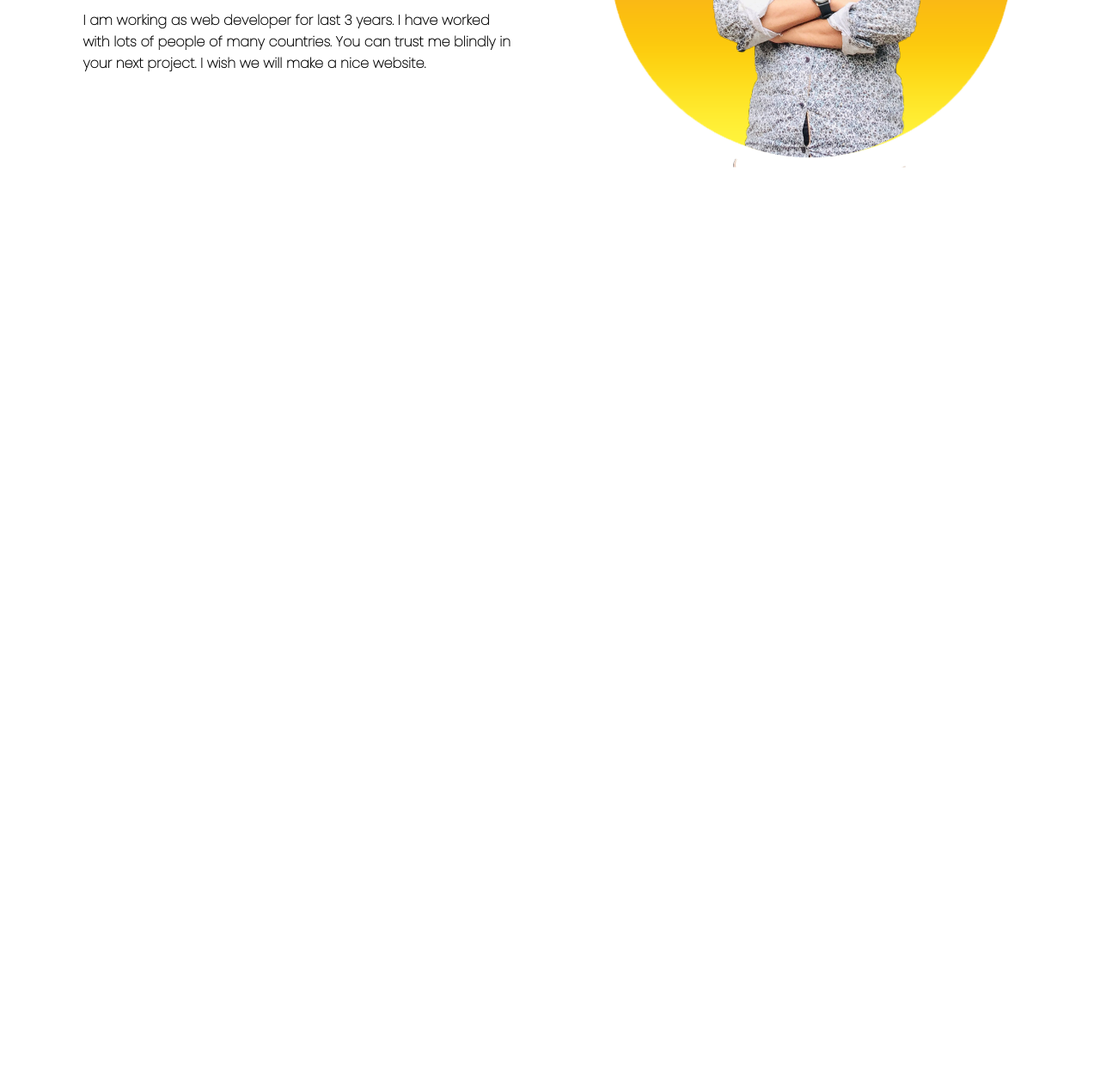
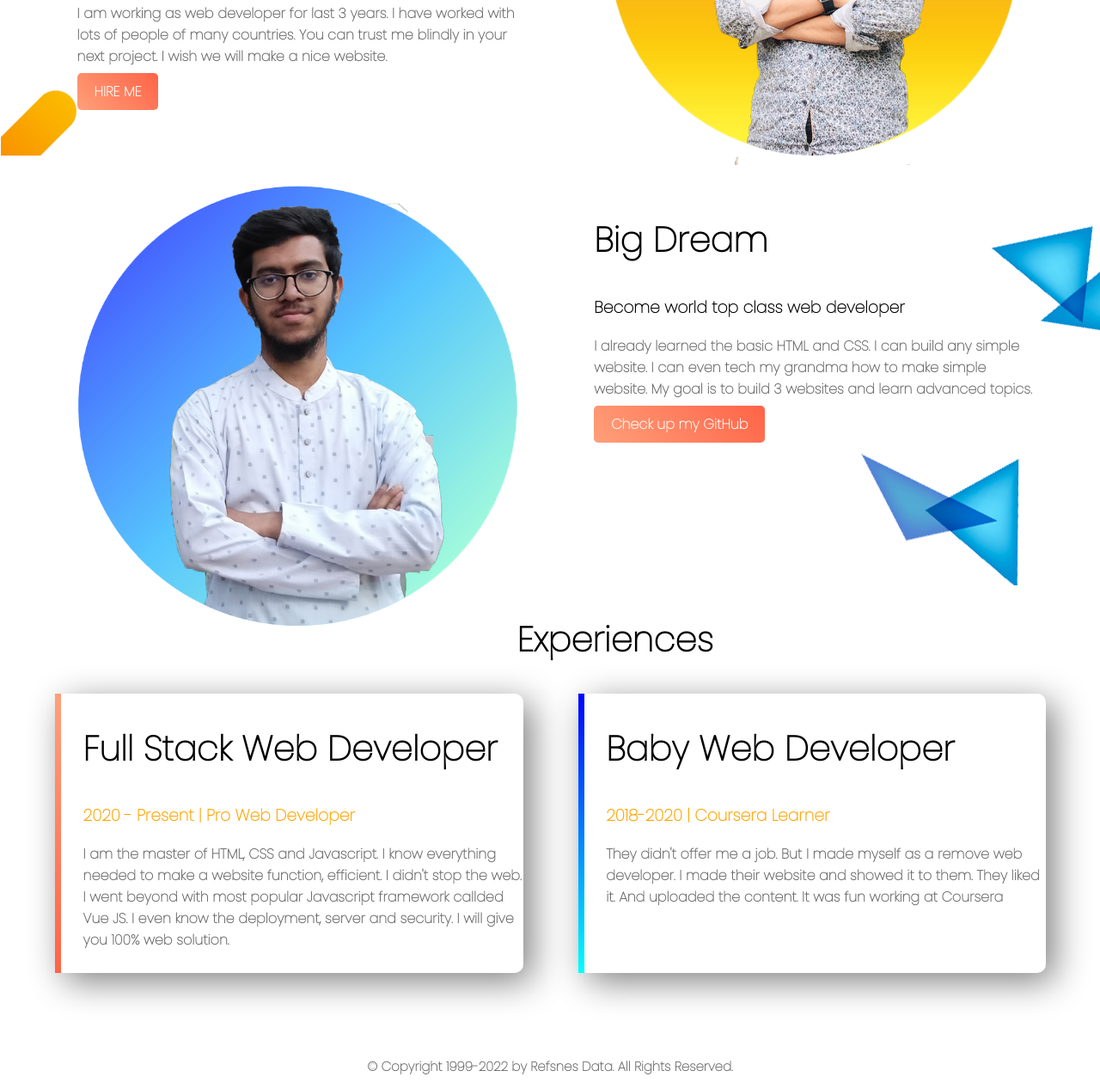
Before and after one commit to imdrobiul/my-first-portfolio, a plain HTML site: page index.html in a window 1280 px wide. Shown: the part 319-1586 px from the top of the page at 86% size. Before the commit the page ends 800 px from the top, so only its background shows below. Drawn offline with Linux system fonts and the light colour scheme.

Commit message:
my first ever website done

```diff
--- a/index.html
+++ b/index.html
@@ -5,16 +5,44 @@
     <link href="https://fonts.googleapis.com/css2?family=Poppins:wght@100&display=swap" rel="stylesheet">
 </head>
 <body><b>
-    <section>
+    <section class="top-banner">
         <div class="half-width">
             <h1>Welcome To</h1>
-            <h1><span class="name-highlight">Robiul</span> Website</h1>
+            <h1><span class="orange-highlight">Robiul</span> Website</h1>
             <h3>World-class professional web developer</h3>
             <p>I am working as web developer for last 3 years. I have worked with lots of people of many countries. You can trust me blindly in your next project. I wish we will make a nice website.</p>
+            <a class="link-button" target="_blank" href="https://www.facebook.com/robiul2106">HIRE ME</a>
         </div>
         <div class="half-width">
             <img src="images/profile.png" alt="">
         </div>
     </section>
+    <section class="dream-area">
+        <div class="half-width">
+            <img src="images/profile2.png" alt="">
+        </div>
+        <div class="half-width">
+            <h2><b> Big Dream</b></h2>
+            <h3>Become world top class web developer</h3>
+            <p>I already learned the basic HTML and CSS. I can build any simple website. I can even tech my grandma how to make simple website. My goal is to build 3 websites and learn advanced topics.</p>
+            <a target="_blank" class="link-button" href="https://github.com/imdrobiul">Check up my GitHub</a>
+        </div>
+    </section>
+    <section class="experience-area">
+        <h2>Experiences</h2>
+        <div id="full-stack" class="half-width single-experience">
+            <h2>Full Stack Web Developer</h2>
+            <h3><span class="orange-highlight"> 2020 - Present | Pro Web Developer</span></h3>
+            <p>I am the master of HTML, CSS and Javascript. I know everything needed to make a website function, efficient. I didn't stop the web. I went beyond with most popular Javascript framework callded Vue JS. I even know the deployment, server and security. I will give you 100% web solution.</p>
+        </div>
+        <div id="baby-web" class="half-width single-experience">
+            <h2>Baby Web Developer</h2>
+            <h3><span class="orange-highlight"> 2018-2020 | Coursera Learner</span></h3>
+            <p>They didn't offer me a job. But I made myself as a remove web developer. I made their website and showed it to them. They liked it. And uploaded the content. It was fun working at Coursera</p>
+        </div>
+    </section>
+    <footer>
+        <p>© Copyright 1999-2022 by Refsnes Data. All Rights Reserved.</p>
+    </footer>
 </b></body>
 </html>
--- a/style.css
+++ b/style.css
@@ -1,10 +1,17 @@
 h1{
     font-size: 50px;
 }
+h2{
+    font-size: 40px;
+}
 body{
     font-family: 'Poppins', sans-serif;
+    margin: 0;
 }
-.name-highlight{
+p{
+    color: dimgray;
+}
+.orange-highlight{
     color: orange;
 }
 .half-width{
@@ -16,3 +23,43 @@ body{
 .half-width img{
     width: 100%;
 }
+.top-banner{
+    background-image: url("images/background3.png");
+    background-repeat: no-repeat;
+}
+section{
+    height: 500px;
+}
+.link-button{
+    text-decoration: none;
+    background-image: linear-gradient(45deg, lightsalmon, tomato);
+    border-radius: 5px;
+    padding: 10px 20px;
+    font-weight: 700;
+    color: white;
+}
+.dream-area{
+    background-image: url(images/dream-bg2.png);
+    background-repeat: no-repeat;
+    background-position: right;
+
+}
+.single-experience{
+    box-shadow: 10px 10px 40px gray;
+    border-radius: 10px;
+    height: 65%;
+}
+#full-stack{
+    border-left: 7px solid;
+    border-image: linear-gradient(180deg,lightsalmon, tomato);
+    border-image-slice: 1;
+}
+#baby-web{
+    border-left: 7px solid;
+    border-image: linear-gradient(180deg,blue,cyan);
+    border-image-slice: 1;
+}
+footer p{
+    text-align: center;
+    font-size: 15px;
+}
```
Also changed, not shown: images/Capture.png (deleted), images/R.jpg (deleted), images/background3.png (added), images/dream-bg2.png (added), images/profile2.png (added), 1 other file.
